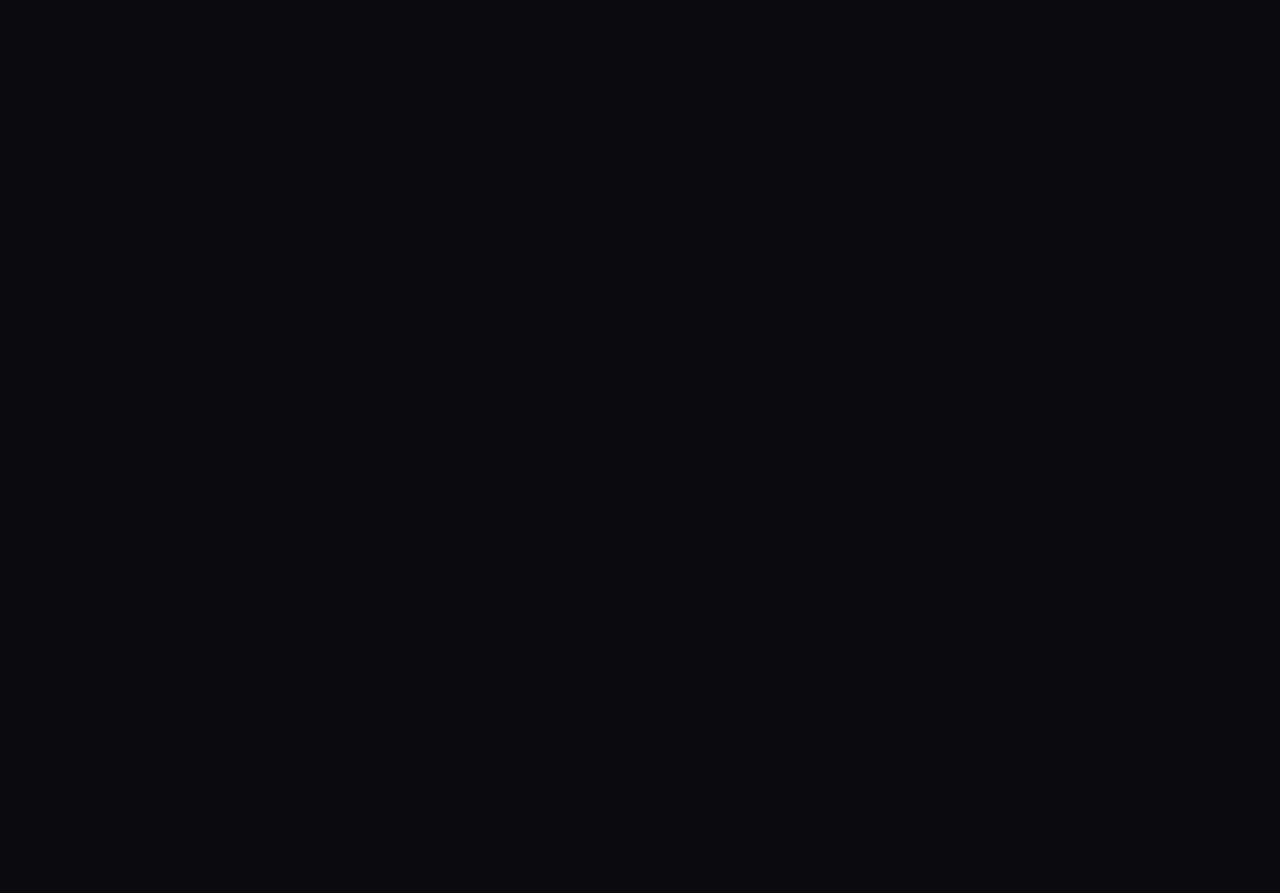
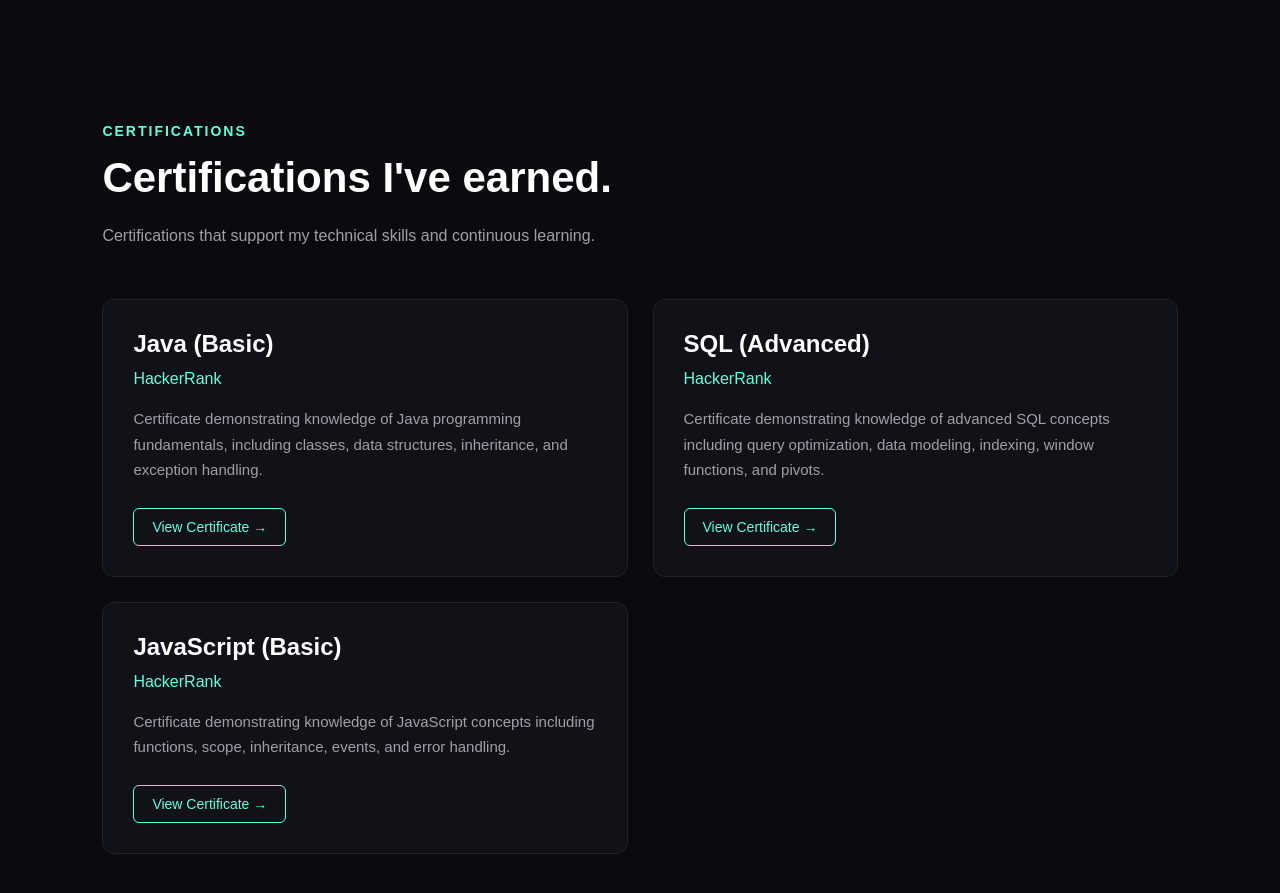
Before and after one commit to Ajayravichandran31/Ajay-portfolio, a React app in the folder frontend/: page / in a window 1280 px wide. Shown: the part 3940-4833 px from the top of the page. Before the commit the page ends 3963 px from the top, so only its background shows below. Built offline with nearby package versions, Linux system fonts and the light colour scheme; the HTML template or start-up script is replaced by a standard one.

Commit message:
Add certifications and it's links

```diff
--- a/frontend/src/App.css
+++ b/frontend/src/App.css
@@ -641,3 +641,102 @@ main {
     padding: 25px;
   }
 }
+/* =========================
+   Certifications Section
+========================= */
+
+.certifications-section {
+  padding: 100px 8%;
+  background: #0a0a0f;
+}
+
+.certifications-container {
+  max-width: 1100px;
+  margin: 0 auto;
+}
+
+.certifications-container h2 {
+  font-size: 42px;
+  margin-bottom: 20px;
+}
+
+.certifications-intro {
+  color: #a0a0a8;
+  font-size: 16px;
+  line-height: 1.7;
+  max-width: 650px;
+  margin-bottom: 50px;
+}
+
+.certifications-grid {
+  display: grid;
+  grid-template-columns: repeat(2, 1fr);
+  gap: 25px;
+}
+
+.certification-card {
+  background: #111118;
+  border: 1px solid #22222c;
+  border-radius: 12px;
+  padding: 30px;
+  transition: 0.3s ease;
+}
+
+.certification-card:hover {
+  transform: translateY(-5px);
+  border-color: #64ffda;
+}
+
+.certification-card h3 {
+  font-size: 24px;
+  margin-bottom: 12px;
+}
+
+.certification-issuer {
+  color: #64ffda;
+  font-size: 16px;
+  margin-bottom: 18px;
+}
+
+.certification-description {
+  color: #a0a0a8;
+  font-size: 15px;
+  line-height: 1.7;
+}
+
+/* Mobile */
+
+@media (max-width: 768px) {
+  .certifications-section {
+    padding: 80px 6%;
+  }
+
+  .certifications-container h2 {
+    font-size: 32px;
+  }
+
+  .certifications-grid {
+    grid-template-columns: 1fr;
+  }
+
+  .certification-card {
+    padding: 25px;
+  }
+}
+.certification-button {
+  display: inline-block;
+  margin-top: 25px;
+  padding: 10px 18px;
+  border: 1px solid #64ffda;
+  border-radius: 6px;
+  color: #64ffda;
+  text-decoration: none;
+  font-size: 14px;
+  font-weight: 500;
+  transition: 0.3s ease;
+}
+
+.certification-button:hover {
+  background: #64ffda;
+  color: #0a0a0f;
+}
--- a/frontend/src/App.jsx
+++ b/frontend/src/App.jsx
@@ -3,6 +3,7 @@ import About from "./components/About";
 import Skills from "./components/Skills";
 import Projects from "./components/Projects";
 import Education from "./components/Education";
+import Certifications from "./components/Certifications";
 import "./App.css";
 
 function App() {
@@ -52,6 +53,7 @@ function App() {
         <Skills />
         <Projects />
         <Education />
+        <Certifications />
 
       </main>
     </>
--- /dev/null
+++ b/frontend/src/components/Certifications.jsx
@@ -0,0 +1,72 @@
+function Certifications() {
+  const certifications = [
+    {
+      title: "Java (Basic)",
+      issuer: "HackerRank",
+      description:
+        "Certificate demonstrating knowledge of Java programming fundamentals, including classes, data structures, inheritance, and exception handling.",
+      link: "https://www.hackerrank.com/certificates/ae10045889a5",
+    },
+    {
+      title: "SQL (Advanced)",
+      issuer: "HackerRank",
+      description:
+        "Certificate demonstrating knowledge of advanced SQL concepts including query optimization, data modeling, indexing, window functions, and pivots.",
+      link: "https://www.hackerrank.com/certificates/2c9d108ed2d6",
+    },
+    {
+      title: "JavaScript (Basic)",
+      issuer: "HackerRank",
+      description:
+        "Certificate demonstrating knowledge of JavaScript concepts including functions, scope, inheritance, events, and error handling.",
+      link: "https://www.hackerrank.com/certificates/ba18c9813db1",
+    },
+  ];
+
+  return (
+    <section id="certifications" className="certifications-section">
+      <div className="certifications-container">
+
+        <p className="section-label">CERTIFICATIONS</p>
+
+        <h2>Certifications I've earned.</h2>
+
+        <p className="certifications-intro">
+          Certifications that support my technical skills and continuous
+          learning.
+        </p>
+
+        <div className="certifications-grid">
+          {certifications.map((certificate) => (
+            <div
+              className="certification-card"
+              key={certificate.title}
+            >
+              <h3>{certificate.title}</h3>
+
+              <p className="certification-issuer">
+                {certificate.issuer}
+              </p>
+
+              <p className="certification-description">
+                {certificate.description}
+              </p>
+
+              <a
+                href={certificate.link}
+                target="_blank"
+                rel="noreferrer"
+                className="certification-button"
+              >
+                View Certificate →
+              </a>
+            </div>
+          ))}
+        </div>
+
+      </div>
+    </section>
+  );
+}
+
+export default Certifications;
```
